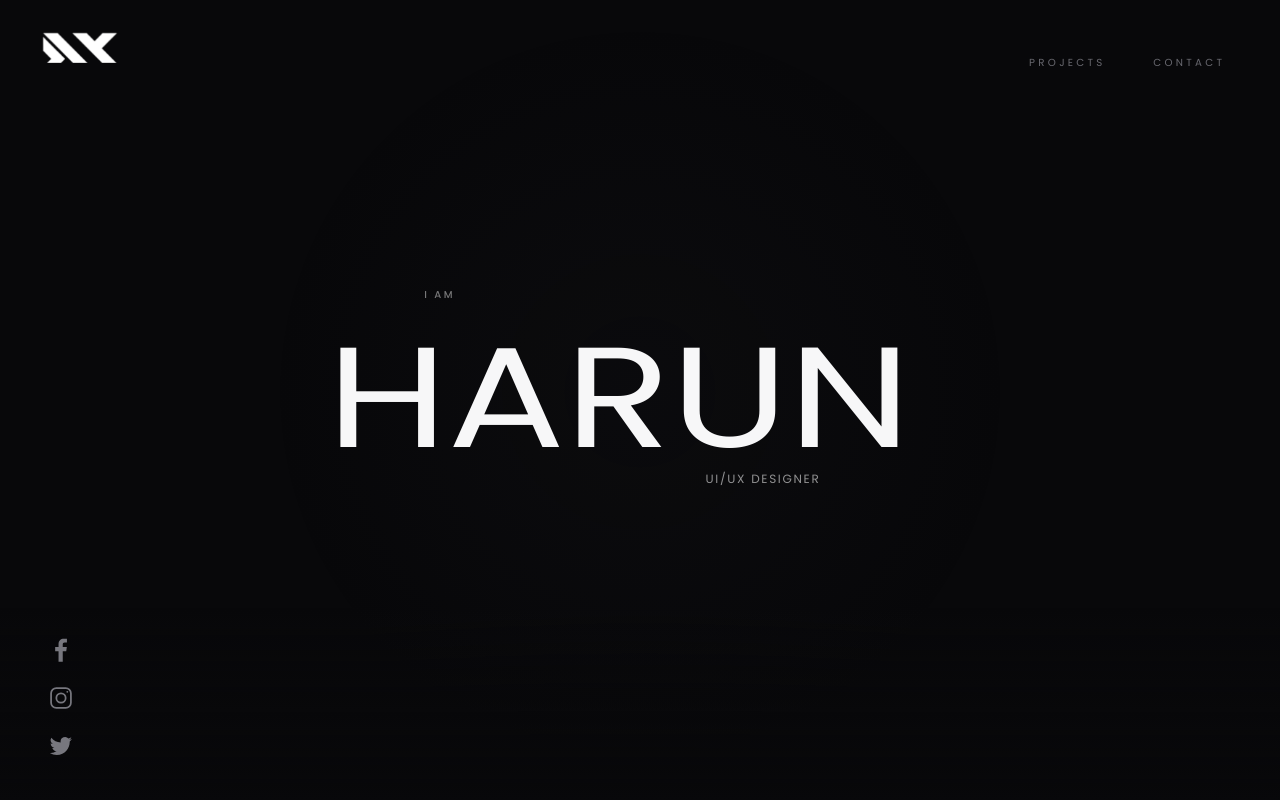
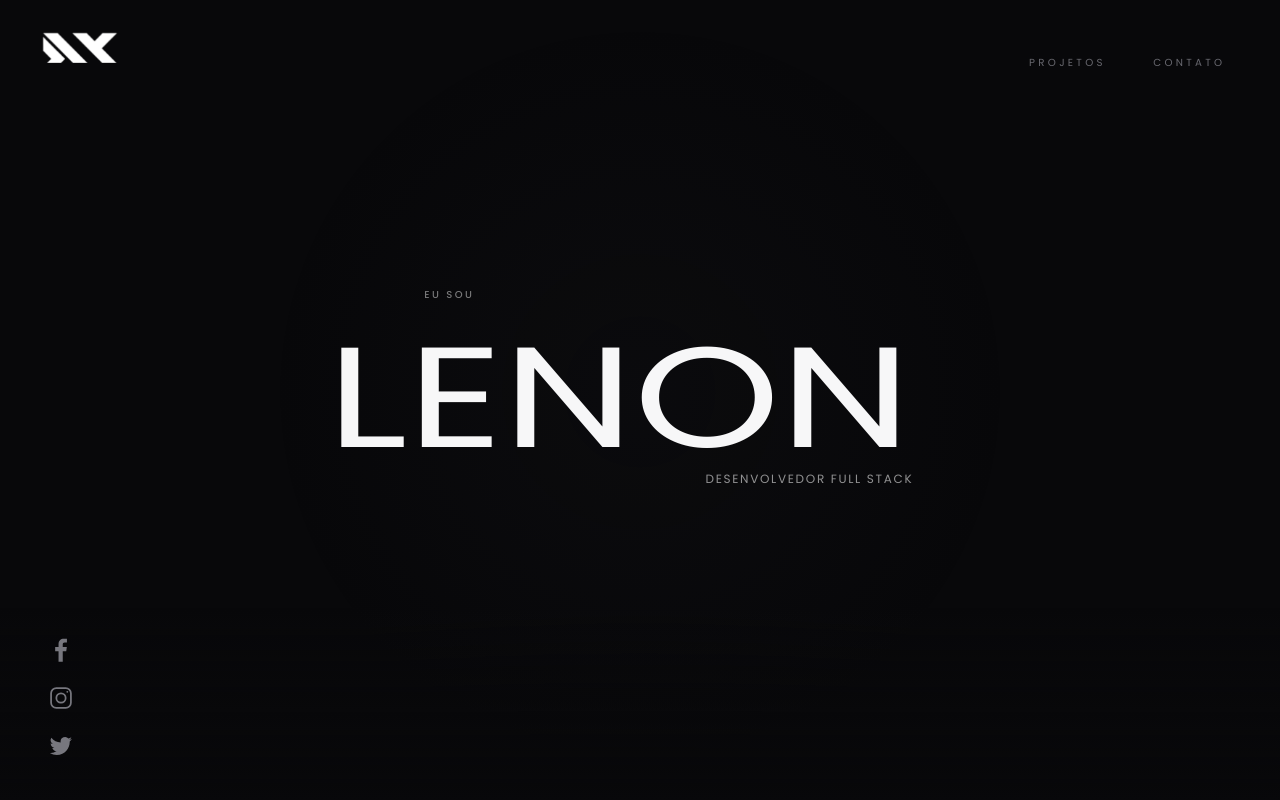
Before and after one commit to lenonrjdev/Portfolio, a Next.js app in the folder frontend/: page / in a window 1280 px wide. Shown: the top 800 px of the page. Built offline with nearby package versions, Linux system fonts and the light colour scheme.

Commit message:
Adição de links reais de rede social ! e padronização de assunto relacionando navegação e Hero do Projeto

```diff
--- a/frontend/content/home/hero.ts
+++ b/frontend/content/home/hero.ts
@@ -1,26 +1,26 @@
 export const heroContent = {
-  eyebrow: "I AM",
-  name: "HARUN",
-  role: "UI/UX DESIGNER",
+  eyebrow: "EU SOU",
+  name: "LENON",
+  role: "DESENVOLVEDOR FULL STACK",
   navigation: [
-    { label: "PROJECTS", href: "#projects" },
-    { label: "CONTACT", href: "#contact" },
+    { label: "PROJETOS", href: "#projects" },
+    { label: "CONTATO", href: "#contact" },
   ],
   socials: [
     {
       name: "facebook",
       label: "Facebook",
-      href: "https://www.facebook.com/",
+      href: "https://www.facebook.com/lenon.uzi",
     },
     {
       name: "instagram",
       label: "Instagram",
-      href: "https://www.instagram.com/",
+      href: "https://www.instagram.com/lenonrj.dev/",
     },
     {
       name: "twitter",
       label: "Twitter",
-      href: "https://twitter.com/",
+      href: "https://x.com/lenonrjdev",
     },
   ],
 } as const;
```
